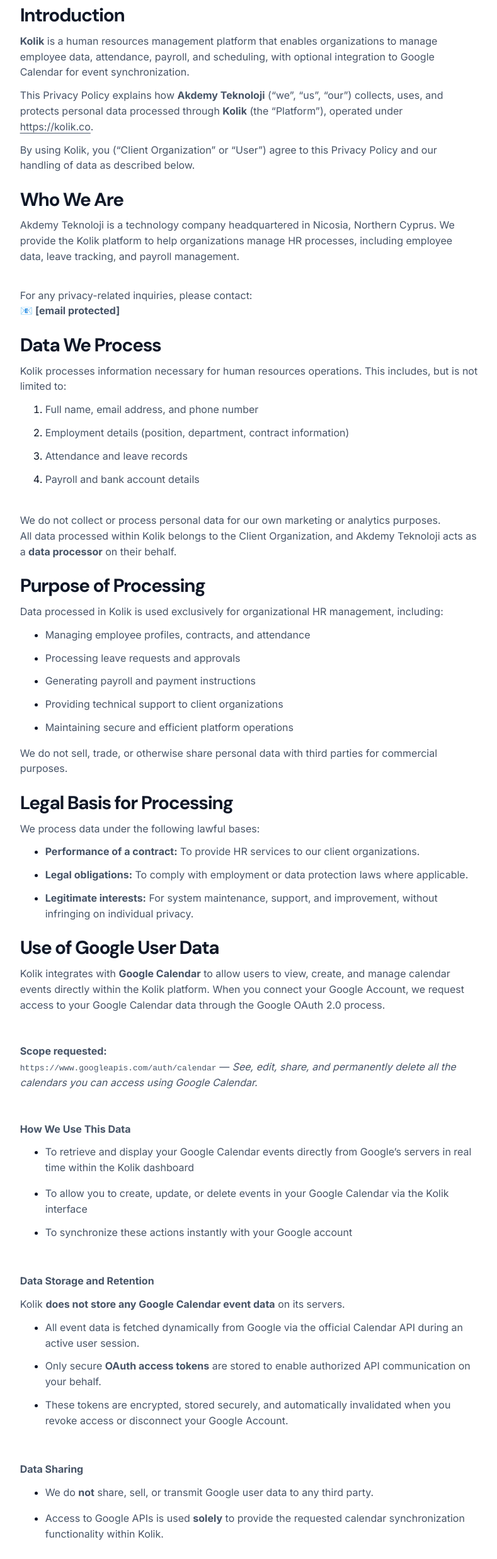
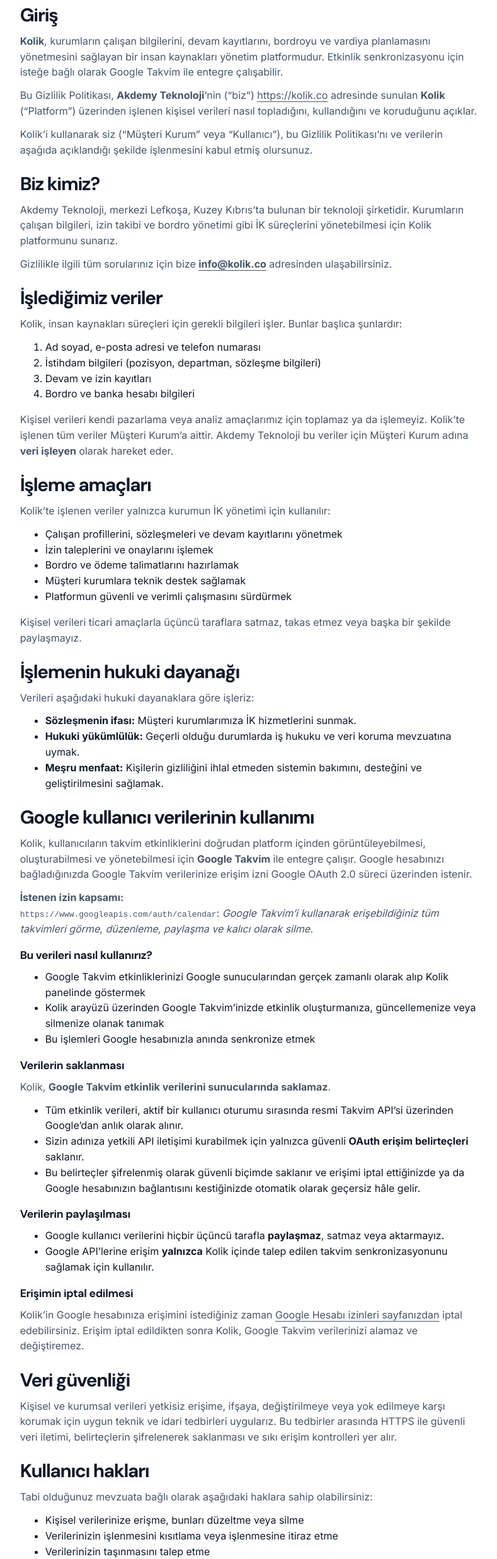
Before and after one commit to CyprusCodes/kolik-marketing-site, a website: page privacy/index.html in a window 1280 px wide. Shown: the part 324-2800 px from the top of the page at 63% size, without its empty margins (245-1034 px from the left). Drawn offline with Linux system fonts and the light colour scheme.

Commit message:
remove unused files, add turkish privacy policy

```diff
--- a/assets/css/privacy.css
+++ b/assets/css/privacy.css
@@ -3,5 +3,6 @@
 .privacy-date { color: var(--accent); font-size: .85rem; font-weight: 700; }
 .privacy-page h1 { margin-top: .55rem; margin-bottom: 2rem; }
 .privacy-page h2 { margin-top: 1.65rem; font-size: clamp(1.3rem, 2.4vw, 1.85rem); }
+.privacy-page h3 { margin-top: 1.25rem; font-size: 1.1rem; letter-spacing: -.02em; }
 .privacy-page p, .privacy-page :is(ul, ol) { margin-top: .75rem; }
 .privacy-page a, .privacy-page code { overflow-wrap: anywhere; }
--- a/privacy/index.html
+++ b/privacy/index.html
@@ -3,8 +3,8 @@
 <head>
   <meta charset="utf-8">
   <meta name="viewport" content="width=device-width, initial-scale=1">
-  <title>Privacy Policy | Kolik</title>
-  <meta name="description" content="Kolik Privacy Policy.">
+  <title>Gizlilik Politikası | Kolik</title>
+  <meta name="description" content="Kolik gizlilik politikası: hangi verileri neden işlediğimiz, Google Takvim entegrasyonu ve haklarınız.">
   <link rel="canonical" href="https://kolik.co/privacy/">
   <link rel="alternate" hreflang="tr" href="https://kolik.co/privacy/">
   <link rel="alternate" hreflang="en" href="https://kolik.co/en/privacy/">
@@ -13,7 +13,7 @@
   <link rel="stylesheet" href="/assets/css/site.css?v=8">
   <link rel="icon" href="/assets/images/kolik-icon.svg" type="image/svg+xml">
   <script src="/assets/js/platform-menu.js?v=3" defer></script>
-  <link rel="stylesheet" href="/assets/css/privacy.css">
+  <link rel="stylesheet" href="/assets/css/privacy.css?v=2">
 </head>
 <body>
   <a class="skip-link" href="#content">İçeriğe geç</a>
@@ -69,106 +69,80 @@
     </div>
   </header>
   <main class="shell privacy-page" id="content">
-    <article lang="en">
-      <p class="privacy-date">LAST UPDATED AT: NOV 4, 2025</p>
-      <h1>Privacy Policy</h1>
-<h2>Introduction</h2>
-<p><strong>Kolik</strong> is a human resources management platform that enables organizations to manage employee data, attendance, payroll, and scheduling, with optional integration to Google Calendar for event synchronization.</p>
-<p>This Privacy Policy explains how <strong>Akdemy Teknoloji</strong> (“we”, “us”, “our”) collects, uses, and protects personal data processed through <strong>Kolik</strong> (the “Platform”), operated under <a href="https://kolik.co/">https://kolik.co</a>.</p>
-<p>By using Kolik, you (“Client Organization” or “User”) agree to this Privacy Policy and our handling of data as described below.</p>
-<h2>Who We Are</h2>
-<p>Akdemy Teknoloji is a technology company headquartered in Nicosia, Northern Cyprus. We provide the Kolik platform to help organizations manage HR processes, including employee data, leave tracking, and payroll management.<br><br></p>
-<p>For any privacy-related inquiries, please contact:<br>📧 <strong>[email&#160;protected]</strong></p>
-<h2>Data We Process</h2>
-<p>Kolik processes information necessary for human resources operations. This includes, but is not limited to:</p>
-<ol><li><p>Full name, email address, and phone number</p>
-</li>
-<li><p>Employment details (position, department, contract information)</p>
-</li>
-<li><p>Attendance and leave records</p>
-</li>
-<li><p>Payroll and bank account details<br><br></p>
-</li>
+    <article>
+      <p class="privacy-date">Son güncelleme: 4 Kasım 2025</p>
+      <h1>Gizlilik Politikası</h1>
+<h2>Giriş</h2>
+<p><strong>Kolik</strong>, kurumların çalışan bilgilerini, devam kayıtlarını, bordroyu ve vardiya planlamasını yönetmesini sağlayan bir insan kaynakları yönetim platformudur. Etkinlik senkronizasyonu için isteğe bağlı olarak Google Takvim ile entegre çalışabilir.</p>
+<p>Bu Gizlilik Politikası, <strong>Akdemy Teknoloji</strong>’nin (“biz”) <a href="https://kolik.co/">https://kolik.co</a> adresinde sunulan <strong>Kolik</strong> (“Platform”) üzerinden işlenen kişisel verileri nasıl topladığını, kullandığını ve koruduğunu açıklar.</p>
+<p>Kolik’i kullanarak siz (“Müşteri Kurum” veya “Kullanıcı”), bu Gizlilik Politikası’nı ve verilerin aşağıda açıklandığı şekilde işlenmesini kabul etmiş olursunuz.</p>
+<h2>Biz kimiz?</h2>
+<p>Akdemy Teknoloji, merkezi Lefkoşa, Kuzey Kıbrıs’ta bulunan bir teknoloji şirketidir. Kurumların çalışan bilgileri, izin takibi ve bordro yönetimi gibi İK süreçlerini yönetebilmesi için Kolik platformunu sunarız.</p>
+<p>Gizlilikle ilgili tüm sorularınız için bize <strong><a href="mailto:info@kolik.co">info@kolik.co</a></strong> adresinden ulaşabilirsiniz.</p>
+<h2>İşlediğimiz veriler</h2>
+<p>Kolik, insan kaynakları süreçleri için gerekli bilgileri işler. Bunlar başlıca şunlardır:</p>
+<ol>
+<li>Ad soyad, e-posta adresi ve telefon numarası</li>
+<li>İstihdam bilgileri (pozisyon, departman, sözleşme bilgileri)</li>
+<li>Devam ve izin kayıtları</li>
+<li>Bordro ve banka hesabı bilgileri</li>
 </ol>
-<p>We do not collect or process personal data for our own marketing or analytics purposes.<br>All data processed within Kolik belongs to the Client Organization, and Akdemy Teknoloji acts as a <strong>data processor</strong> on their behalf.</p>
-<h2>Purpose of Processing</h2>
-<p>Data processed in Kolik is used exclusively for organizational HR management, including:</p>
-<ul><li><p>Managing employee profiles, contracts, and attendance</p>
-</li>
-<li><p>Processing leave requests and approvals</p>
-</li>
-<li><p>Generating payroll and payment instructions</p>
-</li>
-<li><p>Providing technical support to client organizations</p>
-</li>
-<li><p>Maintaining secure and efficient platform operations</p>
-</li>
+<p>Kişisel verileri kendi pazarlama veya analiz amaçlarımız için toplamaz ya da işlemeyiz. Kolik’te işlenen tüm veriler Müşteri Kurum’a aittir. Akdemy Teknoloji bu veriler için Müşteri Kurum adına <strong>veri işleyen</strong> olarak hareket eder.</p>
+<h2>İşleme amaçları</h2>
+<p>Kolik’te işlenen veriler yalnızca kurumun İK yönetimi için kullanılır:</p>
+<ul>
+<li>Çalışan profillerini, sözleşmeleri ve devam kayıtlarını yönetmek</li>
+<li>İzin taleplerini ve onaylarını işlemek</li>
+<li>Bordro ve ödeme talimatlarını hazırlamak</li>
+<li>Müşteri kurumlara teknik destek sağlamak</li>
+<li>Platformun güvenli ve verimli çalışmasını sürdürmek</li>
 </ul>
-<p>We do not sell, trade, or otherwise share personal data with third parties for commercial purposes.</p>
-<h2>Legal Basis for Processing</h2>
-<p>We process data under the following lawful bases:</p>
-<ul><li><p><strong>Performance of a contract:</strong> To provide HR services to our client organizations.</p>
-</li>
-<li><p><strong>Legal obligations:</strong> To comply with employment or data protection laws where applicable.</p>
-</li>
-<li><p><strong>Legitimate interests:</strong> For system maintenance, support, and improvement, without infringing on individual privacy.</p>
-</li>
+<p>Kişisel verileri ticari amaçlarla üçüncü taraflara satmaz, takas etmez veya başka bir şekilde paylaşmayız.</p>
+<h2>İşlemenin hukuki dayanağı</h2>
+<p>Verileri aşağıdaki hukuki dayanaklara göre işleriz:</p>
+<ul>
+<li><strong>Sözleşmenin ifası:</strong> Müşteri kurumlarımıza İK hizmetlerini sunmak.</li>
+<li><strong>Hukuki yükümlülük:</strong> Geçerli olduğu durumlarda iş hukuku ve veri koruma mevzuatına uymak.</li>
+<li><strong>Meşru menfaat:</strong> Kişilerin gizliliğini ihlal etmeden sistemin bakımını, desteğini ve geliştirilmesini sağlamak.</li>
 </ul>
-<h2>Use of Google User Data</h2>
-<p>Kolik integrates with <strong>Google Calendar</strong> to allow users to view, create, and manage calendar events directly within the Kolik platform. When you connect your Google Account, we request access to your Google Calendar data through the Google OAuth 2.0 process.</p>
-<p><br></p>
-<p><strong>Scope requested:</strong><br><code>https://www.googleapis.com/auth/calendar</code> — <em>See, edit, share, and permanently delete all the calendars you can access using Google Calendar.</em></p>
-<p><br></p>
-<p><strong>How We Use This Data</strong></p>
-<ul><li><p>To retrieve and display your Google Calendar events directly from Google’s servers in real time within the Kolik dashboard</p>
-</li>
+<h2>Google kullanıcı verilerinin kullanımı</h2>
+<p>Kolik, kullanıcıların takvim etkinliklerini doğrudan platform içinden görüntüleyebilmesi, oluşturabilmesi ve yönetebilmesi için <strong>Google Takvim</strong> ile entegre çalışır. Google hesabınızı bağladığınızda Google Takvim verilerinize erişim izni Google OAuth 2.0 süreci üzerinden istenir.</p>
+<p><strong>İstenen izin kapsamı:</strong><br><code>https://www.googleapis.com/auth/calendar</code>: <em>Google Takvim’i kullanarak erişebildiğiniz tüm takvimleri görme, düzenleme, paylaşma ve kalıcı olarak silme.</em></p>
+<h3>Bu verileri nasıl kullanırız?</h3>
+<ul>
+<li>Google Takvim etkinliklerinizi Google sunucularından gerçek zamanlı olarak alıp Kolik panelinde göstermek</li>
+<li>Kolik arayüzü üzerinden Google Takvim’inizde etkinlik oluşturmanıza, güncellemenize veya silmenize olanak tanımak</li>
+<li>Bu işlemleri Google hesabınızla anında senkronize etmek</li>
 </ul>
-<ul><li><p>To allow you to create, update, or delete events in your Google Calendar via the Kolik interface</p>
-</li>
-<li><p>To synchronize these actions instantly with your Google account</p>
-</li>
+<h3>Verilerin saklanması</h3>
+<p>Kolik, <strong>Google Takvim etkinlik verilerini sunucularında saklamaz</strong>.</p>
+<ul>
+<li>Tüm etkinlik verileri, aktif bir kullanıcı oturumu sırasında resmi Takvim API’si üzerinden Google’dan anlık olarak alınır.</li>
+<li>Sizin adınıza yetkili API iletişimi kurabilmek için yalnızca güvenli <strong>OAuth erişim belirteçleri</strong> saklanır.</li>
+<li>Bu belirteçler şifrelenmiş olarak güvenli biçimde saklanır ve erişimi iptal ettiğinizde ya da Google hesabınızın bağlantısını kestiğinizde otomatik olarak geçersiz hâle gelir.</li>
 </ul>
-<p><br></p>
-<p><strong>Data Storage and Retention</strong></p>
-<p>Kolik <strong>does not store any Google Calendar event data</strong> on its servers.</p>
-<ul><li><p>All event data is fetched dynamically from Google via the official Calendar API during an active user session.</p>
-</li>
-<li><p>Only secure <strong>OAuth access tokens</strong> are stored to enable authorized API communication on your behalf.</p>
-</li>
-<li><p>These tokens are encrypted, stored securely, and automatically invalidated when you revoke access or disconnect your Google Account.</p>
-</li>
+<h3>Verilerin paylaşılması</h3>
+<ul>
+<li>Google kullanıcı verilerini hiçbir üçüncü tarafla <strong>paylaşmaz</strong>, satmaz veya aktarmayız.</li>
+<li>Google API’lerine erişim <strong>yalnızca</strong> Kolik içinde talep edilen takvim senkronizasyonunu sağlamak için kullanılır.</li>
 </ul>
-<p><br></p>
-<p><strong>Data Sharing</strong></p>
-<ul><li><p>We do <strong>not</strong> share, sell, or transmit Google user data to any third party.</p>
-</li>
+<h3>Erişimin iptal edilmesi</h3>
+<p>Kolik’in Google hesabınıza erişimini istediğiniz zaman <a href="https://myaccount.google.com/permissions">Google Hesabı izinleri sayfanızdan</a> iptal edebilirsiniz. Erişim iptal edildikten sonra Kolik, Google Takvim verilerinizi alamaz ve değiştiremez.</p>
+<h2>Veri güvenliği</h2>
+<p>Kişisel ve kurumsal verileri yetkisiz erişime, ifşaya, değiştirilmeye veya yok edilmeye karşı korumak için uygun teknik ve idari tedbirleri uygularız. Bu tedbirler arasında HTTPS ile güvenli veri iletimi, belirteçlerin şifrelenerek saklanması ve sıkı erişim kontrolleri yer alır.</p>
+<h2>Kullanıcı hakları</h2>
+<p>Tabi olduğunuz mevzuata bağlı olarak aşağıdaki haklara sahip olabilirsiniz:</p>
+<ul>
+<li>Kişisel verilerinize erişme, bunları düzeltme veya silme</li>
+<li>Verilerinizin işlenmesini kısıtlama veya işlenmesine itiraz etme</li>
+<li>Verilerinizin taşınmasını talep etme</li>
 </ul>
-<ul><li><p>Access to Google APIs is used <strong>solely</strong> to provide the requested calendar synchronization functionality within Kolik.</p>
-</li>
-</ul>
-<p><br></p>
-<p><strong>Revoking Access</strong></p>
-<p>You can revoke Kolik’s access to your Google Account at any time by visiting your <a href="https://myaccount.google.com/permissions">Google Account Permissions page</a>.<br><br></p>
-<p>Once access is revoked, Kolik will no longer be able to retrieve or modify your Google Calendar data.</p>
-<h2>Data Security</h2>
-<p>We implement appropriate technical and organizational measures to protect personal and organizational data from unauthorized access, disclosure, alteration, or destruction. This includes secure HTTPS transmission, encrypted token storage, and strict access controls.</p>
-<h2>User Rights</h2>
-<p>Depending on your jurisdiction, you may have the right to:</p>
-<ul><li><p>Access, correct, or delete your personal data</p>
-</li>
-<li><p>Restrict or object to processing</p>
-</li>
-<li><p>Request data portability</p>
-</li>
-</ul>
-<p>To exercise these rights, please contact us at <strong>[email&#160;protected]</strong>.</p>
-<h2>Updates to This Policy</h2>
-<p>We may update this Privacy Policy periodically to reflect changes in our practices or integrations. If we make significant updates, we will notify users via the Kolik platform or email before such changes take effect.</p>
-<h2>Support</h2>
-<p>If you have any questions, concerns, or complaints about this Privacy Policy or our data practices, please contact:</p>
-<p><strong>Akdemy Teknoloji</strong><strong><br></strong>📧 <strong><a href="mailto:info@cypruscodes.com">[email&#160;protected]</a></strong></p>
-<p>🌐 <a href="https://kolik.co/contact">https://kolik.co</a>/contact</p>
-
+<p>Bu haklarınızı kullanmak için <strong><a href="mailto:info@kolik.co">info@kolik.co</a></strong> adresinden bizimle iletişime geçebilirsiniz.</p>
+<h2>Politikadaki değişiklikler</h2>
+<p>Uygulamalarımızdaki veya entegrasyonlarımızdaki değişiklikleri yansıtmak için bu Gizlilik Politikası’nı zaman zaman güncelleyebiliriz. Önemli bir değişiklik yaptığımızda, değişiklik yürürlüğe girmeden önce kullanıcıları Kolik platformu veya e-posta yoluyla bilgilendiririz.</p>
+<h2>Destek</h2>
+<p>Bu Gizlilik Politikası veya veri işleme uygulamalarımızla ilgili soru, görüş ve şikâyetleriniz için bize ulaşabilirsiniz:</p>
+<p><strong>Akdemy Teknoloji</strong><br>E-posta: <a href="mailto:info@kolik.co">info@kolik.co</a><br>İletişim formu: <a href="/contact/">kolik.co/contact</a></p>
     </article>
   </main>
   <footer class="site-footer">
```
Also changed, not shown: cdn-cgi/l/email-protection/page.html (deleted, +0 -90 lines), en/privacy/index.html (+4 -4 lines), en/request-demo/index.html (+1 -1 lines), request-demo/index.html (+1 -1 lines), assets/images/assistant.png (deleted), assets/images/cmnd.png (deleted), assets/images/futurecast.png (deleted), assets/images/workspace.png (deleted).
